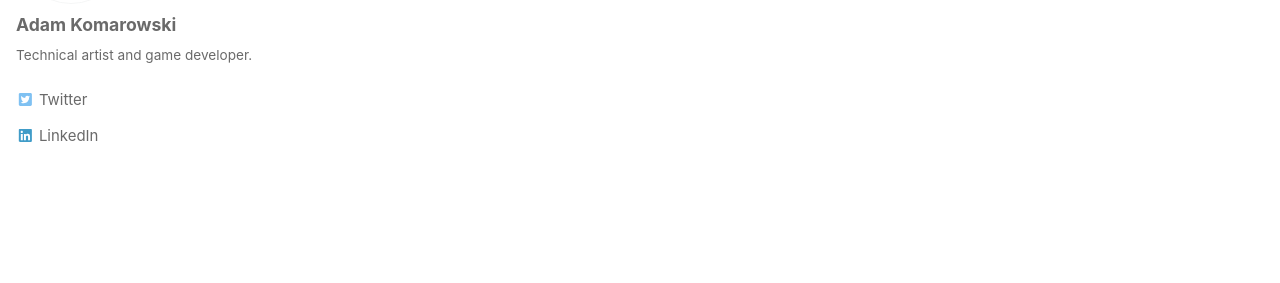
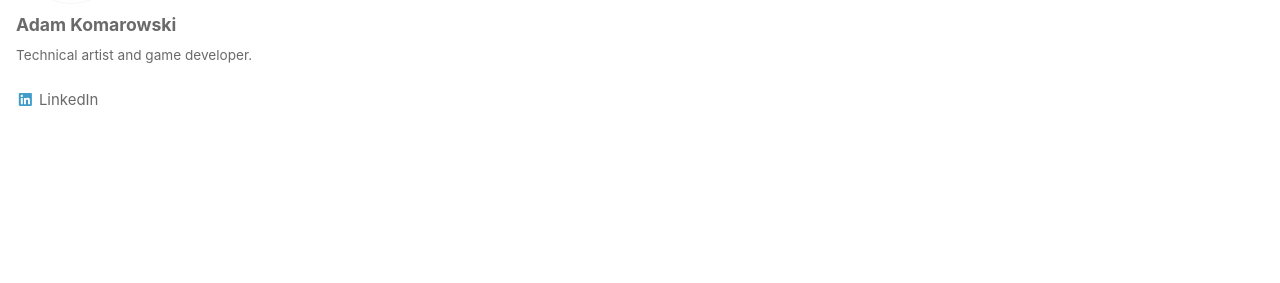
Before and after one commit to AdamKomarowski/unrealtechart, a Jekyll site: the page built from index.html, in a window 1280 px wide. Shown: the part 218-501 px from the top of the page. Built offline with Jekyll 4.4.1, drawn with Linux system fonts in a browser that asks for light colours; nearby versions of some CDN libraries.

Commit message:
removed twitter

```diff
--- a/_config.yml
+++ b/_config.yml
@@ -121,7 +121,7 @@ author:
   stackoverflow    : # "123456/username" (the last part of your profile url, e.g. https://stackoverflow.com/users/123456/username)
   steam            : # "steamId" (the last part of your profile url, e.g. https://steamcommunity.com/id/steamId/)
   tumblr           :
-  twitter          : "Adam67955228"
+ # twitter          : "Adam67955228"
   vine             :
   weibo            :
   xing             :
```
